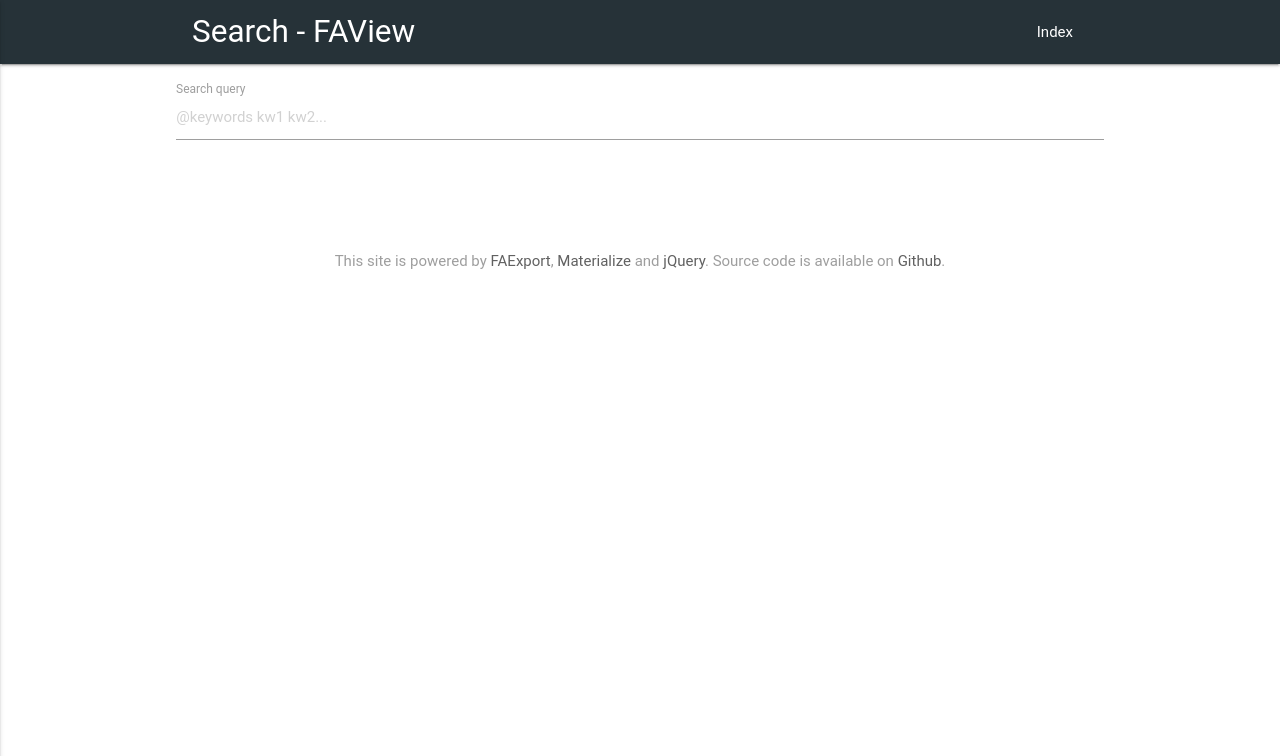
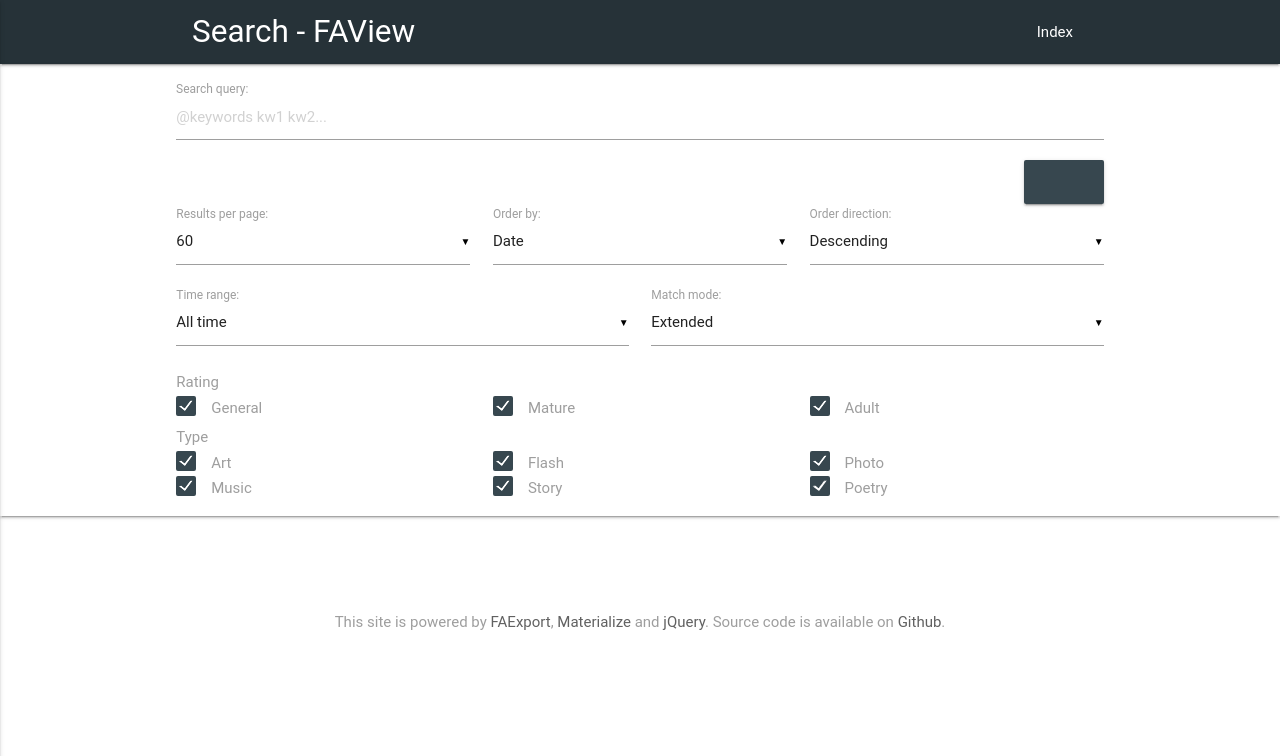
Before and after one commit to Watteo/faview, a Django app: page /search/ in a window 1280 px wide. Shown: the top 756 px of the page. Run offline with Django 3.2, Linux system fonts and the light colour scheme; some libraries are stand-ins or nearby versions; some web fonts are replaced.

Commit message:
Add advanced search functionality

```diff
--- a/fa/api.py
+++ b/fa/api.py
@@ -1,6 +1,7 @@
 from django.core.cache import cache
 from django.conf import settings
 from datetime import datetime
+from fa.forms import SearchForm
 from file_serve import ServeStatic
 from string import capwords
 import chardet
@@ -390,19 +391,19 @@ def get_journal_context(journ_id):
 
     return context
 
-def get_search_context(query, page=1):
-    if not query:
+def get_search_context(form, page=1):
+    if not form.is_valid():
         return {
-            'query'     : '',
             'gallery'   : [],
             'previous'  : False,
             'next'      : False,
+            'form'      : form,
         }
 
     if page > 1:
-        extra_args = '?q={}&full=1&page={}'.format(query, page)
+        extra_args = '?full=1&{}&page={}'.format(form.args(), page)
     else:
-        extra_args = '?q={}&full=1'.format(query)
+        extra_args = '?full=1&{}'.format(form.args())
 
     search_data     = fetch_data('search', extra_args)
     result_size     = len(search_data)
@@ -419,10 +420,10 @@ def get_search_context(query, page=1):
         gallery.append(img)
 
     context = {
-        'query'     : query,
         'gallery'   : gallery,
         'previous'  : previous_page,
         'next'      : next_page,
+        'form'      : form,
     }
 
     return context
--- /dev/null
+++ b/fa/forms.py
@@ -0,0 +1,110 @@
+from django import forms
+from django.utils.safestring import mark_safe
+from textwrap import dedent
+
+class SearchBooleanField(forms.BooleanField):
+    def __init__(self, label, *args, **kwargs):
+        kwargs['label']     = label
+        kwargs['initial']   = True
+        kwargs['required']  = False
+        kwargs['label_suffix'] = ''
+        kwargs['widget']    = forms.CheckboxInput(attrs={
+            'class'         : 'filled-in',
+        })
+        super(SearchBooleanField, self).__init__(*args, **kwargs)
+
+class SearchForm(forms.Form):
+    q = forms.CharField(
+        label       = 'Search query',
+        widget      = forms.TextInput(attrs={
+            'placeholder'   : '@keywords kw1 kw2...',
+            'class'         : 'search-input',
+            'required'      : True,
+        })
+    )
+    perpage = forms.ChoiceField(
+        label       = 'Results per page',
+        initial     = '60',
+        choices     = (
+            ('60', '60'),
+            ('48', '48'),
+            ('36', '36'),
+            ('24', '24'),
+        ),
+    )
+    order_by = forms.ChoiceField(
+        label       = 'Order by',
+        initial     = 'date',
+        choices     = (
+            ('date', 'Date'),
+            ('relevancy', 'Relevancy'),
+            ('popularity', 'Popularity'),
+        ),
+    )
+    order_direction = forms.ChoiceField(
+        label       = 'Order direction',
+        initial     = 'desc',
+        choices     = (
+            ('desc' , 'Descending'),
+            ('asc'  , 'Ascending'),
+        ),
+    )
+    range = forms.ChoiceField(
+        label       = 'Time range',
+        initial     = 'all',
+        choices     = (
+            ('all'  , 'All time'),
+            ('month', 'A month'),
+            ('week' , 'A week'),
+            ('3days', 'Three days'),
+            ('day'  , 'A day'),
+        ),
+    )
+    mode = forms.ChoiceField(
+        label       = 'Match mode',
+        initial     = 'extended',
+        choices     = (
+            ('extended', 'Extended'),
+            ('any'  , 'Match any'),
+            ('all'  , 'Match all'),
+        ),
+    )
+
+    ARGS = ('q', 'perpage', 'order_by', 'order_direction', 'range', 'mode')
+    SUBM_RATINGS = ('general', 'mature', 'adult')
+    SUBM_TYPES = ('art', 'flash', 'photo', 'music', 'story', 'poetry')
+
+    def __init__(self, *args, **kwargs):
+        super(SearchForm, self).__init__(*args, **kwargs)
+
+        for subm_rating in self.SUBM_RATINGS:
+            self.fields['rating_' + subm_rating] = SearchBooleanField(
+                subm_rating.capitalize()
+            )
+        for subm_type in self.SUBM_TYPES:
+            self.fields['type_' + subm_type] = SearchBooleanField(
+                subm_type.capitalize()
+            )
+
+    def args(self):
+        cleaned_data = super(SearchForm, self).clean()
+        args = '&'.join([
+            '{}={}'.format(arg, cleaned_data.get(arg))
+            for arg in self.ARGS
+        ])
+
+        ratings = ','.join([
+            subm_rating
+            for subm_rating in self.SUBM_RATINGS
+            if cleaned_data.get('rating_' + subm_rating)
+        ])
+        args = args + '&rating=' + ratings if ratings else args
+
+        types = ','.join([
+            subm_type
+            for subm_type in self.SUBM_TYPES
+            if cleaned_data.get('type_' + subm_type)
+        ])
+        args = args + '&type=' + types if types else args
+
+        return args
--- a/fa/templates/fa/base.html
+++ b/fa/templates/fa/base.html
@@ -8,7 +8,7 @@
     <link rel="stylesheet" href="https://cdnjs.cloudflare.com/ajax/libs/materialize/0.96.1/css/materialize.min.css">
     <script src="http://code.jquery.com/jquery-2.1.3.min.js"></script>
     <script src="https://cdnjs.cloudflare.com/ajax/libs/materialize/0.96.1/js/materialize.min.js"></script>
-    <script>$(document).ready(function(){$('.button-collapse').sideNav();$(".dropdown-button").dropdown();});</script>
+    <script>$(document).ready(function(){$('.button-collapse').sideNav();$(".dropdown-button").dropdown();$('select').material_select();});</script>
     {% block script %}{% endblock %}
     <style>
       .brand-logo.truncate {
--- a/fa/templates/fa/search.html
+++ b/fa/templates/fa/search.html
@@ -19,6 +19,20 @@
   max-width: 950px;
   padding: 0px 0px;
   width: 100%;
+}
+.input-field .search-input {
+  width: -moz-calc(100% - 90px);
+  width: -webkit-calc(100% - 90px);
+  width: calc(100% - 90px);
+}
+.input-field .search-button {
+  width: 80px;
+  height: 44px;
+  line-height: 46px;
+}
+[type="checkbox"].filled-in:checked+label:after {
+  border: 2px solid #37474f;
+  background-color: #37474f;
 }
 @media screen and (min-width : 601px) {
   .container-main {
@@ -67,14 +81,40 @@
 {% endblock %}
 
 {% block content %}
+<div class="row z-depth-1">
+  <div class="container container-main">
+    <form class="col s12" style="padding:15px 0px;" method="get" action="{% url 'fa.views.search' %}">
+    {% if form.errors %}
+      <div class="col s12 red-text">
+      {{ form.non_field_errors }}
+      {% for field in form %}{% if field.errors %}{{ field.errors }}{% endif %}{% endfor %}
+      </div>
+    {% endif %}
+      <div class="input-field col s12">
+        {{ form.q }}{{ form.q.label_tag }}
+        <button class="btn waves-effect waves-light blue-grey darken-3 right search-button" type="submit"><i class="mdi-action-search"></i></button>
+      </div>
+      <div class="input-field col s6 m4">{{ form.perpage }}{{ form.perpage.label_tag }}</div>
+      <div class="input-field col s6 m4">{{ form.order_by }}{{ form.order_by.label_tag }}</div>
+      <div class="input-field col s6 m4">{{ form.order_direction }}{{ form.order_direction.label_tag }}</div>
+      <div class="input-field col s6 m6">{{ form.range }}{{ form.range.label_tag }}</div>
+      <div class="input-field col s6 m6">{{ form.mode }}{{ form.mode.label_tag }}</div>
+      <div class="col s12"><h6 class="grey-text">Rating</h6></div>
+      <div class="col s6 m4">{{ form.rating_general }}{{ form.rating_general.label_tag }}</div>
+      <div class="col s6 m4">{{ form.rating_mature }}{{ form.rating_mature.label_tag }}</div>
+      <div class="col s12 m4">{{ form.rating_adult }}{{ form.rating_adult.label_tag }}</div>
+      <div class="col s12"><h6 class="grey-text">Type</h6></div>
+      <div class="col s6 m4">{{ form.type_art }}{{ form.type_art.label_tag }}</div>
+      <div class="col s6 m4">{{ form.type_flash }}{{ form.type_flash.label_tag }}</div>
+      <div class="col s6 m4">{{ form.type_photo }}{{ form.type_photo.label_tag }}</div>
+      <div class="col s6 m4">{{ form.type_music }}{{ form.type_music.label_tag }}</div>
+      <div class="col s6 m4">{{ form.type_story }}{{ form.type_story.label_tag }}</div>
+      <div class="col s6 m4">{{ form.type_poetry }}{{ form.type_poetry.label_tag }}</div>
+    </form>
+  </div>
+</div>
+
 <div class="container container-main row">
-  <form class="col s12" style="padding:15px 0px;" method="get" action="{% url 'fa.views.search' %}">
-    <div class="input-field col s12">
-      <input placeholder="@keywords kw1 kw2..." id="query" name="q" value="{{ query }}" type="text" class="validate">
-      <label for="query">Search query</label>
-    </div>
-  </form>
-
 {% for image in gallery %}
   <div class="col s6 m4 l3">
     <div class="card">
@@ -91,7 +131,7 @@
   </div>
 {% endfor %}
 
-{% if query and not gallery %}
+{% if form.q.value and not gallery %}
   <p class="col s12 center-align grey-text text-darken-4">No items available.</p>
 {% endif %}
 
--- a/fa/views.py
+++ b/fa/views.py
@@ -1,5 +1,6 @@
 from django.shortcuts import render
 from fa import api
+from fa.forms import SearchForm
 from datetime import datetime
 import re
 
@@ -49,6 +50,10 @@ def search(request):
     else:
         page = 1
 
-    query   = request.GET.get('q')
-    context = api.get_search_context(query, page)
+    if request.method == 'GET' and request.GET.get('q'):
+        form = SearchForm(request.GET)
+    else:
+        form = SearchForm()
+
+    context = api.get_search_context(form, page)
     return render(request, 'fa/search.html', context)
```
